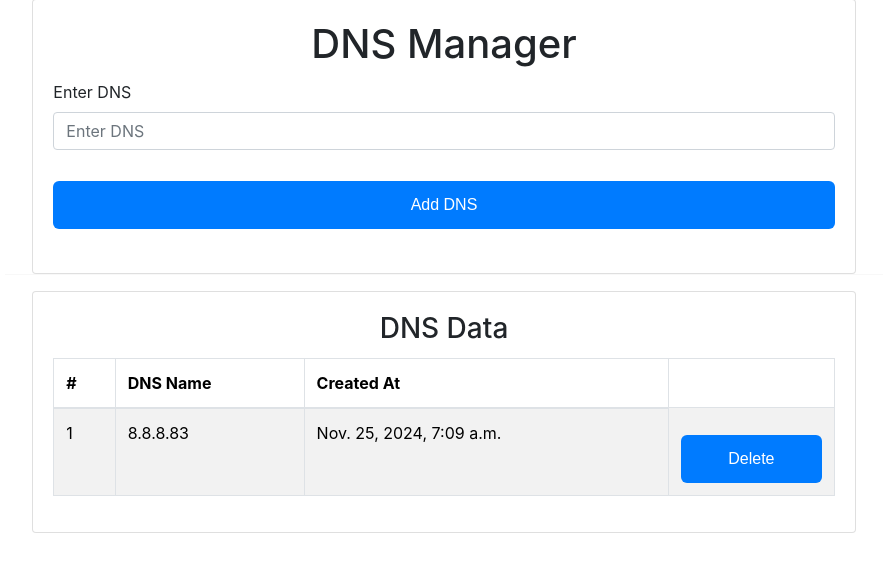
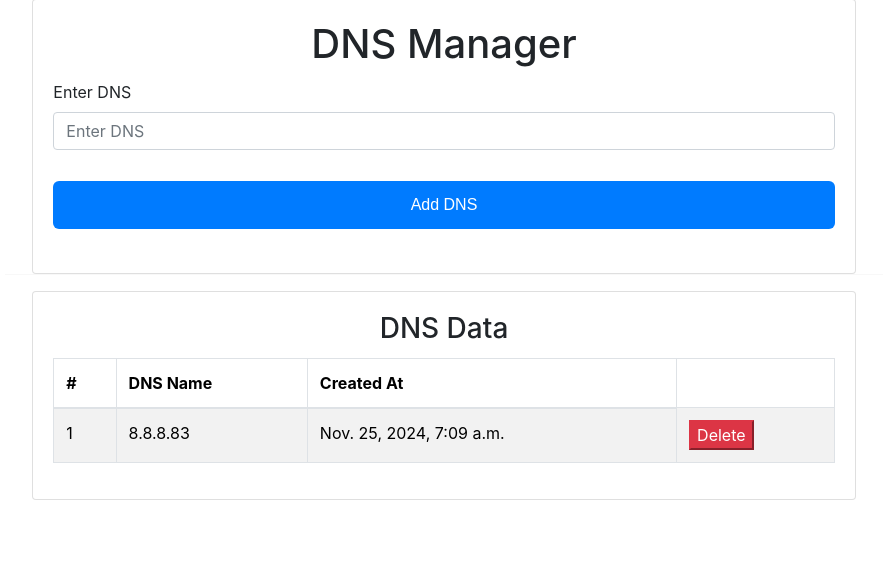
Before and after one commit to mustahidhasan/nms_system, a Django app: page /dns/ in a window 1280 px wide. Shown: the part 81-653 px from the top of the page, without its empty margins (196-1083 px from the left). Run offline with Django 4.2, Linux system fonts and the light colour scheme; data comes from the database, SQL or seed files in the repository; both versions use the stored data as it was after the commit; some libraries are stand-ins or nearby versions.

Commit message:
button changed

```diff
--- a/nms/templates/dns.html
+++ b/nms/templates/dns.html
@@ -100,7 +100,7 @@
                                                     <!-- Delete button -->
                                                     <form method="POST" action="{% url 'delete_dns' dns.dns_name %}" style="display:inline;">
                                                         {% csrf_token %}
-                                                        <button type="submit" class="btn btn-danger btn-sm">Delete</button>
+                                                        <button type="submit" class="btn-danger">Delete</button>
                                                     </form>
                                                 {% else %}
                                                     <p>Error: DNS ID is missing</p>
```
Also changed, not shown: nms/db.sqlite3.
